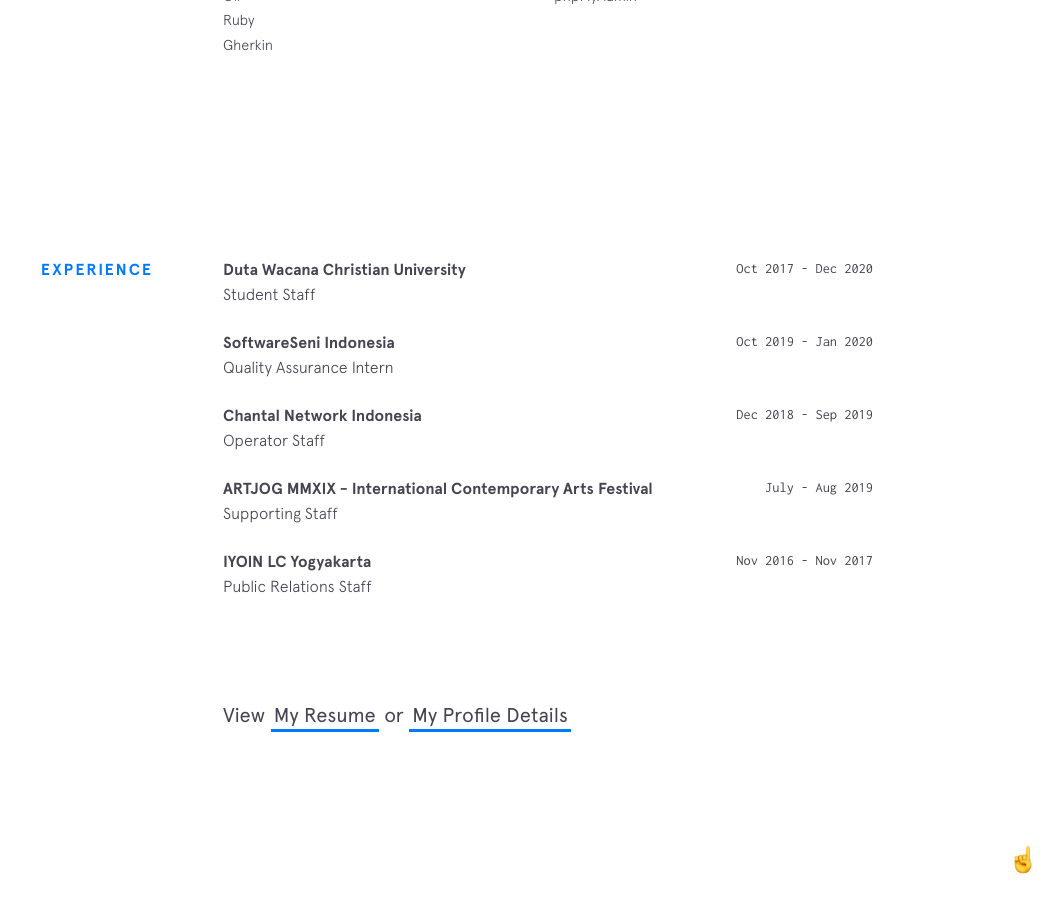
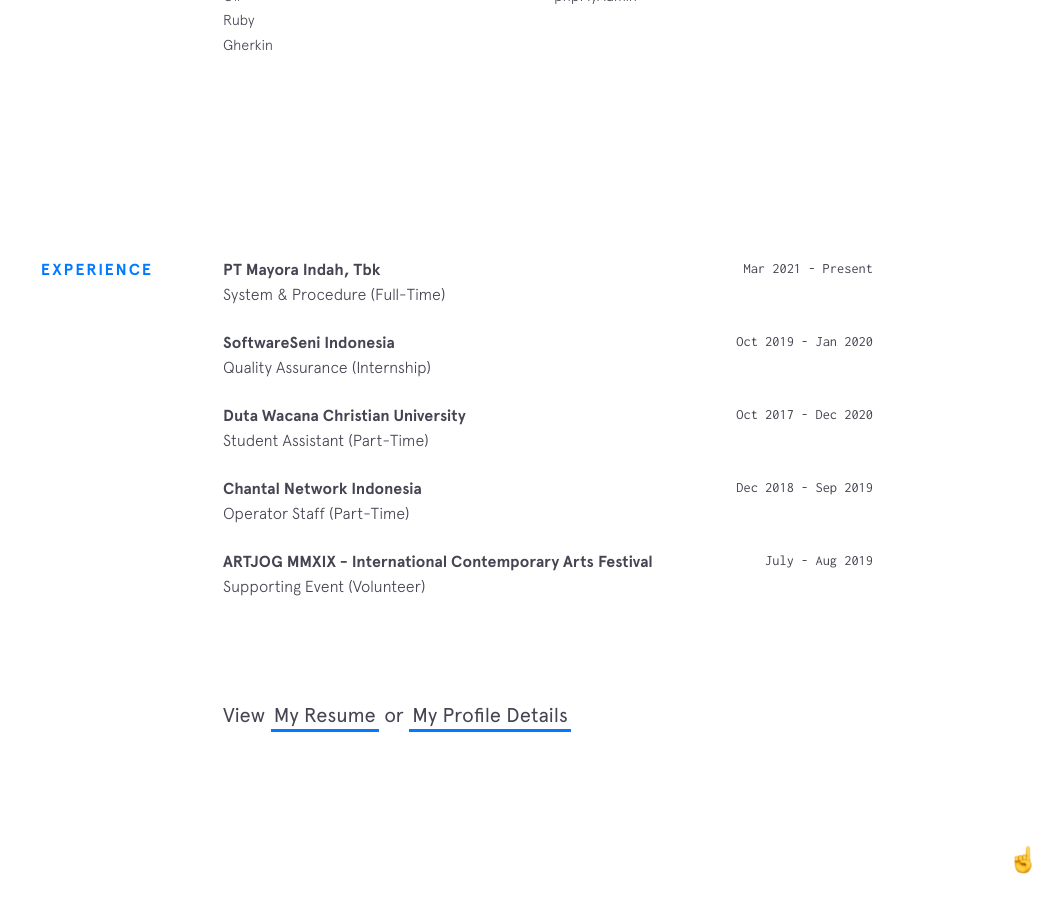
Before and after one commit to ivanhectors/ivanhectors.github.io, a Jekyll site: the page built from index.html, in a window 1280 px wide and 900 px high, scrolled down 1734 px. Shown: the whole window, without its empty margins (227-1280 px from the left). Built offline with Jekyll 4.4.1, drawn with Linux system fonts in a browser that asks for light colours; nearby versions of some CDN libraries.

Commit message:
Update experience.yml

```diff
--- a/_data/experience.yml
+++ b/_data/experience.yml
@@ -1,24 +1,24 @@
-- company: Duta Wacana Christian University
-  url: https://www.ukdw.ac.id/
-  time: Oct 2017 - Dec 2020
-  position: Student Staff
+- company: PT Mayora Indah, Tbk
+  url: https://www.mayoraindah.co.id/
+  time: Mar 2021 - Present
+  position: System & Procedure (Full-Time)
 
 - company: SoftwareSeni Indonesia
   url: https://www.softwareseni.co.id/
   time: Oct 2019 - Jan 2020
-  position: Quality Assurance Intern
+  position: Quality Assurance (Internship)
+
+- company: Duta Wacana Christian University
+  url: https://www.ukdw.ac.id/
+  time: Oct 2017 - Dec 2020
+  position: Student Assistant (Part-Time)
 
 - company: Chantal Network Indonesia
   url: https://www.facebook.com/WarnetChanet/
   time: Dec 2018 - Sep 2019
-  position: Operator Staff
+  position: Operator Staff (Part-Time)
 
 - company: ARTJOG MMXIX - International Contemporary Arts Festival
   url: https://artjog.co.id/
   time: July - Aug 2019
-  position: Supporting Staff
-
-- company: IYOIN LC Yogyakarta
-  url: http://iyoin.org/
-  time: Nov 2016 - Nov 2017
-  position: Public Relations Staff
+  position: Supporting Event (Volunteer)
```
